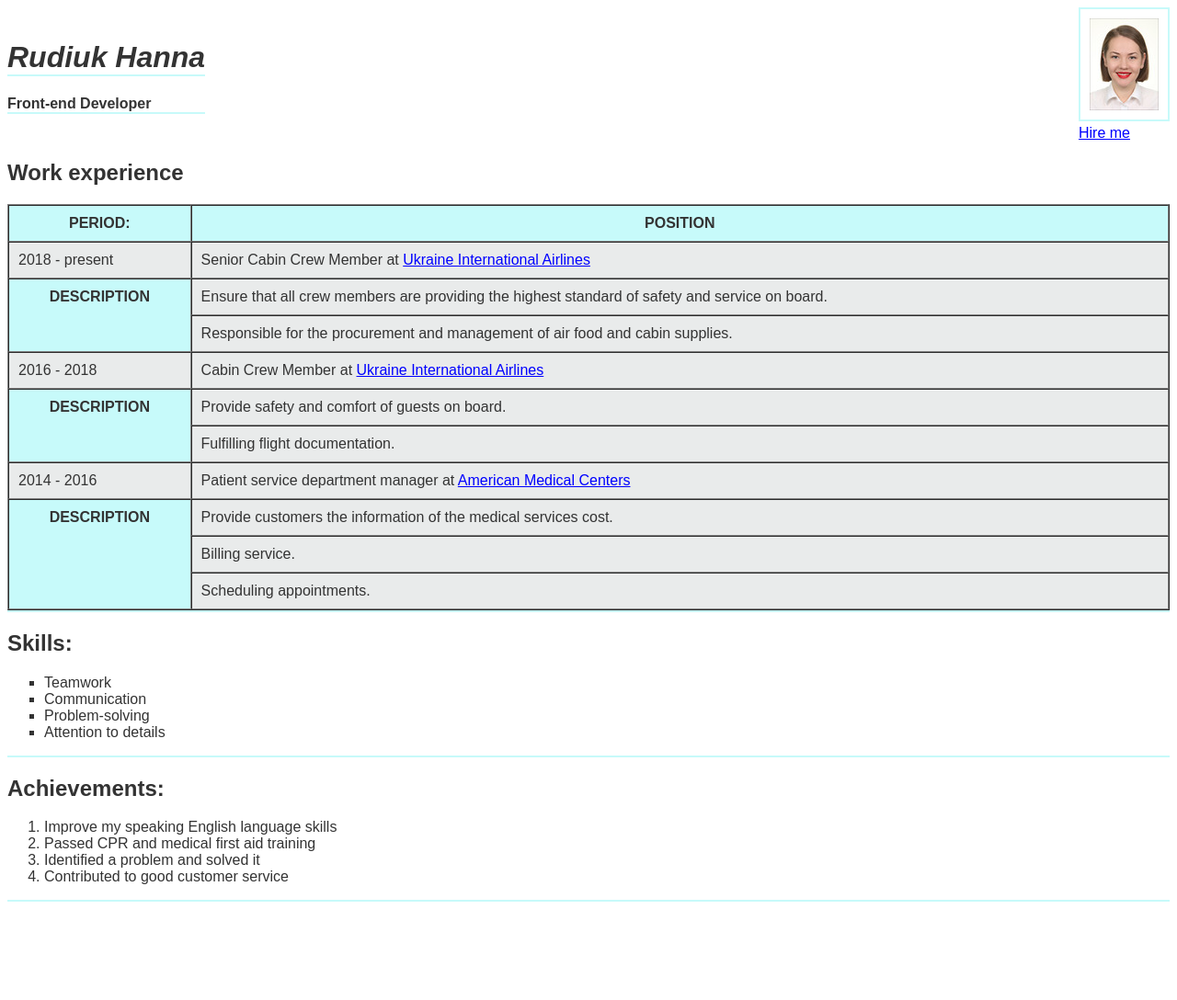
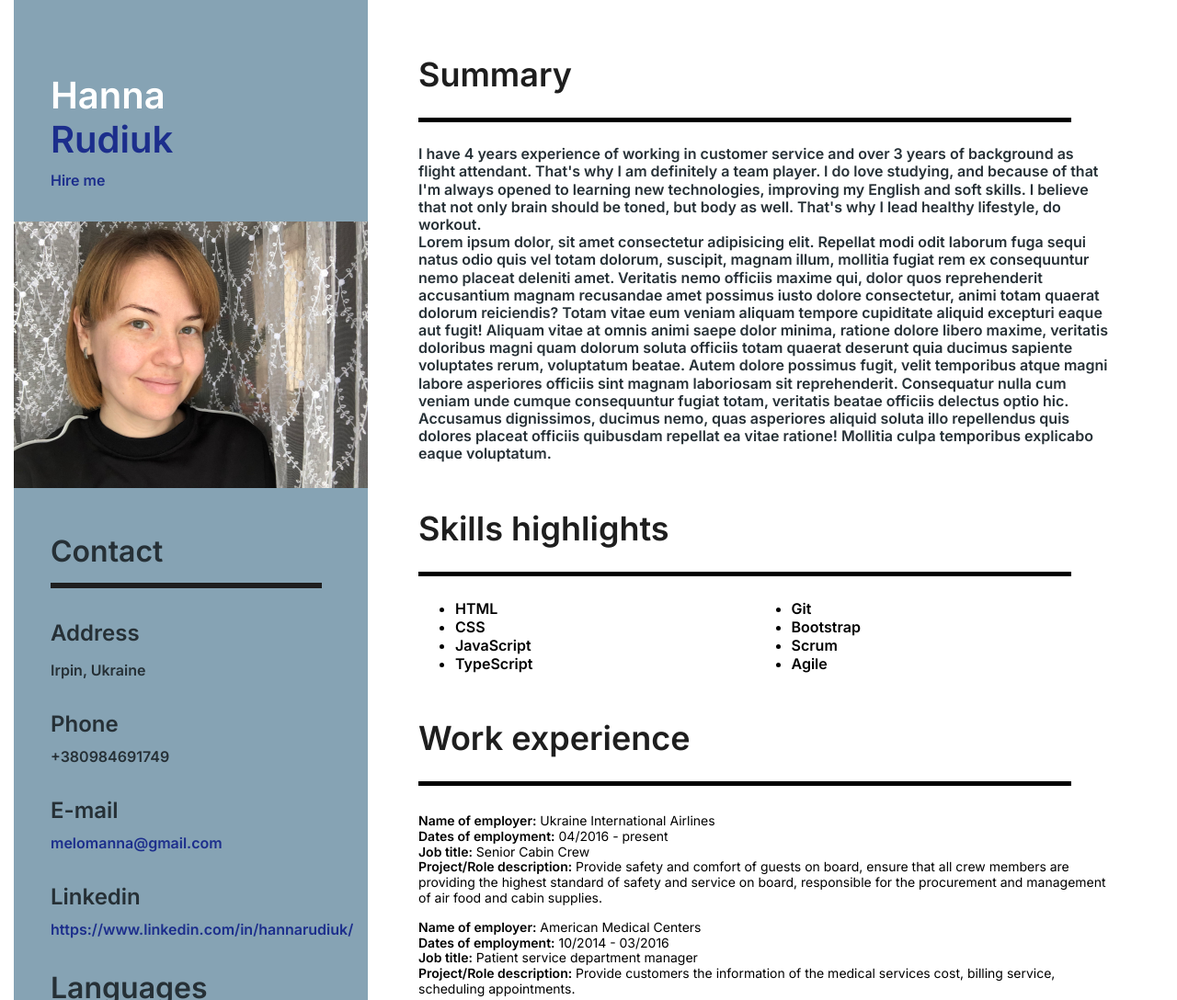
Before and after one commit to rudiukhanna/cv, a plain HTML site: page index.html in a window 1280 px wide. Shown: the top 1088 px of the page at 92% size. Before the commit the page ends 989 px from the top, so only its background shows below. Drawn offline with Linux system fonts and the light colour scheme.

Commit message:
h/w lesson 13

```diff
--- a/css/main.css
+++ b/css/main.css
@@ -22,7 +22,12 @@ a {
 
 /* Header */
 .sidebar {
+    width: 385px;
+    position: fixed;
+    z-index: 1;
+    top: 0;
     background-color: #86A3B4;
+    padding-top: 20px;
 }
 
 .sidebar-info {
@@ -48,7 +53,7 @@ a {
 .photo {
     width: 385px;
     height: 290px;
-    background-image: url('../images/IMG_3386.jpg');
+    background-image: url('../images/photo.jpg');
     background-repeat: no-repeat;
     background-size: cover;
     background-position: center;
@@ -111,6 +116,7 @@ margin-bottom: 15px;
 
 /* Main */
 .main-content {
+    margin-left: 385px;
     background-color: #FFFFFF;
     padding: 60px 55px 550px;
 }
@@ -170,9 +176,11 @@ margin-bottom: 15px;
 
 /* Form-section */
 .form-section {
-    max-width: 1024px;
-    padding: 0 15px;
-    margin: auto;
+    position: fixed;
+    width: 1024px;
+    top: calc(50% - 330px);
+    left: calc(50% - 512px);
+    padding: 15px;
     font-family: 'IBM Plex Sans', sans-serif;
     font-style: normal;
     background: #ffffff;
@@ -388,7 +396,9 @@ input[type="submit"]:focus {
 
 /* Action page */
 .action-page {
-    margin: auto;
+    position: fixed;
+    top: calc(50% - 200px);
+    left: calc(50% - 125px);
     height: 350px;
     width: 350px;
     background: #FFFFFF;
@@ -397,7 +407,6 @@ input[type="submit"]:focus {
 }
 
     .action-page-title {
-    margin-top: 150px;
     padding-top: 150px;
     text-align: center;
     font-family: 'IBM Plex Sans', sans-serif;
--- a/css/styles.css
+++ /dev/null
@@ -1,72 +0,0 @@
-.cv-page {
-    font-family: Arial, Helvetica, sans-serif;
-    color: #333;
-}
-
-.cv-page a {
-    color: #00f;
-}
-
-.cv-page a:visited {
-    color: #005;
-}
-
-.cv-page  a:hover {
-    text-decoration: none;
-}
-
-/* Header */
-.header-wrapper {
-  display: flex;
-  justify-content: space-between;
-  align-items: center;
-}
-
-.header-title {
-    font-style: italic;
-    border-bottom: 2px solid #c7fafa;
-}
-
-.header-image img {
-    object-fit: cover;
-    object-position: 0 0;
-    border: 2px solid #c7fafa;
-    padding: 10px;
-}
-
-.header-position {
-    font-weight: bold;
-    border-bottom: 2px solid #c7fafa;
-}
-
-/* Work experience */
-.work {
-    border-bottom: 2px solid #c7fafa;
-}
-
-.work-table {
-    width: 100%;
-}
-
-.work-table-header {
-    background-color: #c7fafa;
-    text-transform: uppercase;
-}
-
-.work-table td {
-    background-color: #e9ebeb;
-}
-
-/* Skills */
-.skills {
-    border-bottom: 2px solid #c7fafa;
-}
-
-.skills-list {
-     list-style-type: square;
-}
-
-/* Achievements */
-.achievements {
-    border-bottom: 2px solid #c7fafa;
-}
--- a/index.html
+++ b/index.html
@@ -1,115 +1,133 @@
 <!DOCTYPE html>
 <html lang="en">
 <head>
-    <title>CV</title>
-    <link rel="stylesheet" href="./css/styles.css">
+    <meta charset="UTF-8">
+    <meta http-equiv="X-UA-Compatible" content="IE=edge">
+    <meta name="viewport" content="width=device-width, initial-scale=1.0">
+    <title>CV-project</title>
+    <link rel="preconnect" href="https://fonts.googleapis.com">
+    <link rel="preconnect" href="https://fonts.gstatic.com" crossorigin>
+    <link href="https://fonts.googleapis.com/css2?family=Inter:wght@400;600&display=swap" rel="stylesheet">
+    <link rel="stylesheet" href="./css/main.css">
 </head>
 <body>
+    <div class="cv-page">
 
-    <div class="cv-page">
         <!-- Header -->
-    <header class="header">
+        <header class="sidebar">
 
-        <div class="header-wrapper">
+            <div class="sidebar-info">
+                <h1>Hanna<br><span>Rudiuk</span></h1>
+                <a  href="./hire-me.html" target="_blank" class="form-link">Hire me</a>
+            </div>
+            <div class="photo"></div>
 
-         <div class="header-content">
-        <h1 class="header-title">Rudiuk Hanna</h1>
 
-        <p class="header-position">Front-end Developer</p>
+            <!-- Contact -->
+            <div class="contact">
+                <h2 class="sidebar-title">Contact</h2>
+
+                <div class="address">
+                    <h3 class="sidebar-subtitle">Address</h3>
+                    <p>Irpin, Ukraine</p>
                 </div>
 
-        <div class="header-image">
-            <img src="./images/me.jpg" alt="me"><br>
-            <a  href="./form.html">Hire me</a>
+                <div>
+                    <h3 class="sidebar-subtitle">Phone</h3>
+                    <a href="tel:+380984691749" class="phone-link">+380984691749</a>
+                </div>
+
+                <div>
+                    <h3 class="sidebar-subtitle">E-mail</h3>
+                    <a href="mailto:melomanna@gmail.com"
+                       class="link">melomanna@gmail.com</a>
+                </div>
+
+                <div>
+                    <h3 class="sidebar-subtitle">Linkedin</h3>
+                    <a href="https://www.linkedin.com/in/hannarudiuk/"
+                       class="link">https://www.linkedin.com/in/hannarudiuk/</a>
                 </div>
 
             </div>
+
+            <!-- Languages -->
+            <div class="languages">
+                <h2 class="sidebar-title">Languages</h2>
+                <p class="language">Ukrainian - C2</p>
+                <p>English - B2</p>
+            </div>
+
         </header>
 
         <!-- Main -->
         <main>
-        <div class="cv-content">
-     <section class="work">
-        <div class="work-content">
-        <h2 class="work-title">Work experience</h2>
+            <div class="main-content">
 
-        <!-- Table -->
-        <table class="work-table" border="1" cellspacing="0" cellpadding="10px">
-            <thead>
-                <tr>
-                    <th class="work-table-header">Period:</th>
-                    <th class="work-table-header">Position</th>
-                </tr>
-            </thead>
-            <tbody>
-                 <tr>
-                    <td>2018 - present</td>
-                    <td>Senior Cabin Crew Member at <a href="https://www.flyuia.com/ua/ua/home" target="_blank">Ukraine International Airlines</a></td>
-                </tr>
-                <tr>
-                    <th class="work-table-header" rowspan="2" valign="top"><strong>Description</strong></th>
-                    <td>Ensure that all crew members are providing the highest standard of safety and service on board.
-                    </td>
-                </tr>
-                <tr>
-                    <td>Responsible for the procurement and management of air food and cabin supplies.</td>
-                </tr>
-                <tr>
-                    <td>2016 - 2018</td>
-                    <td>Cabin Crew Member at <a href="https://www.flyuia.com/ua/ua/home" target="_blank">Ukraine International Airlines</a>
-                    </td>
-                </tr>
-                <tr>
-                    <th class="work-table-header" rowspan="2" valign="top"><strong>Description</strong></th>
-                    <td>Provide safety and comfort of guests on board. </td>
-                   </tr>
-                   <tr>
-                    <td>Fulfilling flight documentation.</td>
-                   </tr>
-                 <tr>
-                    <td>2014 - 2016</td>
-                    <td>Patient service department manager at <a href="https://kyiv.amcenters.com/" target="_blank">American Medical Centers</a>
-                    </td>
-                 </tr>
-                 <tr>
-                    <th class="work-table-header" rowspan="3" valign="top"><strong>Description</strong></th>
-                    <td>Provide customers the information of the medical services cost.
-                    </td>
-                 </tr>
-                <tr>
-                    <td>Billing service.</td>
-                </tr>
-                <tr>
-                    <td>Scheduling appointments.</td>
-                 </tr>
-            </tbody>
-        </table>
+                <!-- Summary -->
+                <div class="summary">
+                    <h2 class="title">Summary</h2>
+                    <p>I have 4 years experience of working in customer service and over   3 years of background as flight attendant. That's why I am definitely a team player.
+                     I do love studying, and because of that I'm always opened to learning new technologies, improving my English and soft skills.
+                    I believe that not only brain should be toned, but body as well. That's why I lead healthy lifestyle, do workout. <br>
+                    Lorem ipsum dolor, sit amet consectetur adipisicing elit. Repellat modi odit laborum fuga sequi natus odio quis vel totam dolorum, suscipit, magnam illum, mollitia fugiat rem ex consequuntur nemo placeat deleniti amet. Veritatis nemo officiis maxime qui, dolor quos reprehenderit accusantium magnam recusandae amet possimus iusto dolore consectetur, animi totam quaerat dolorum reiciendis? Totam vitae eum veniam aliquam tempore cupiditate aliquid excepturi eaque aut fugit! Aliquam vitae at omnis animi saepe dolor minima, ratione dolore libero maxime, veritatis doloribus magni quam dolorum soluta officiis totam quaerat deserunt quia ducimus sapiente voluptates rerum, voluptatum beatae. Autem dolore possimus fugit, velit temporibus atque magni labore asperiores officiis sint magnam laboriosam sit reprehenderit. Consequatur nulla cum veniam unde cumque consequuntur fugiat totam, veritatis beatae officiis delectus optio hic. Accusamus dignissimos, ducimus nemo, quas asperiores aliquid soluta illo repellendus quis dolores placeat officiis quibusdam repellat ea vitae ratione! Mollitia culpa temporibus explicabo eaque voluptatum.</p>
                 </div>
-        </section>
 
-        <!-- Skills -->
-            <section class="skills">
-                <h2 class="skills-title">Skills:</h2>
-                <ul class="skills-list">
-                    <li>Teamwork</li>
-                    <li>Communication</li>
-                    <li>Problem-solving</li>
-                    <li>Attention to details</li>
+                <!-- Skills Highlights -->
+                <div class="skills">
+                    <h2 class="title">Skills highlights</h2>
+                    <ul>
+                        <li>HTML</li>
+                        <li>CSS</li>
+                        <li>JavaScript</li>
+                        <li>TypeScript</li>
+                        <li>Git</li>
+                        <li>Bootstrap</li>
+                        <li>Scrum</li>
+                        <li>Agile</li>
                     </ul>
-            </section>
+                </div>
 
-            <!-- Achievements -->
-            <section class="achievements">
-                <h2>Achievements:</h2>
-                <ol>
-                    <li>Improve my speaking English language skills</li>
-                    <li>Passed CPR and medical first aid training</li>
-                    <li>Identified a problem and solved it</li>
-                    <li>Contributed to good customer service</li>
-                </ol>
-            </section>
+                <!-- Work Experience -->
+                <div class="work">
+                    <h2 class="title">Work experience</h2>
+
+                    <!-- Company 1 -->
+                    <div class="work-one">
+                        <p><b>Name of employer:</b> Ukraine International Airlines</p>
+                        <p><b>Dates of employment:</b> 04/2016 - present</p>
+                        <p><b>Job title:</b> Senior Cabin Crew</p>
+                        <p><b>Project/Role description:</b> Provide safety and comfort of guests on board, ensure that all crew members are providing the highest standard of safety and service on board, responsible for the procurement and management of air food and cabin supplies.</p>
+                    </div>
+
+                    <!-- Company 2 -->
+                    <div class="work-two">
+                        <p><b>Name of employer:</b> American Medical Centers</p>
+                        <p><b>Dates of employment:</b> 10/2014 - 03/2016</p>
+                        <p><b>Job title:</b> Patient service department manager</p>
+                        <p><b>Project/Role description:</b> Provide customers the information of the medical services cost, billing service, scheduling appointments.</p>
+                    </div>
+
+                    <!-- Company 3 -->
+                    <div class="work-three">
+                        <p><b>Name of employer:</b> Hotel Lybid Kyiv</p>
+                        <p><b>Dates of employment:</b> 10/2012 - 10/2014</p>
+                        <p><b>Job title:</b> Reservation manager</p>
+                        <p><b>Project/Role description:</b> Providing travel information, availabilities of hotel accomodations and prices, handling customer complaints or concerns, making reservations and sending out confirmation notices.</p>
+                    </div>
+
+                <!-- Education -->
+                <div class="education">
+                    <h2 class="title">Education</h2>
+                    <p class="education-content"><b>Dates of studying:</b> from 2008 - to 2014</p>
+                    <p><b>Name of institution:</b> Taras Shevchenko Kyiv National University</p>
+                    <p><b>Degree and major:</b> Master's degree, History</p>
+                </div>
+
+                </div>
             </div>
         </main>
+
     </div>
 </body>
 </html>
```
Also changed, not shown: cv.html (deleted, +0 -131 lines), hire-me.html (renamed from form.html, +1 -1 lines), images/3х4.jpg (deleted), images/imgonline-com-ua-Resize-5wFBxQBU6w95PpO.jpg (deleted), images/me.jpg (deleted), images/photo.jpg (renamed from images/IMG_3386.jpg). Lines whose indentation alone changed are shown as unchanged.
